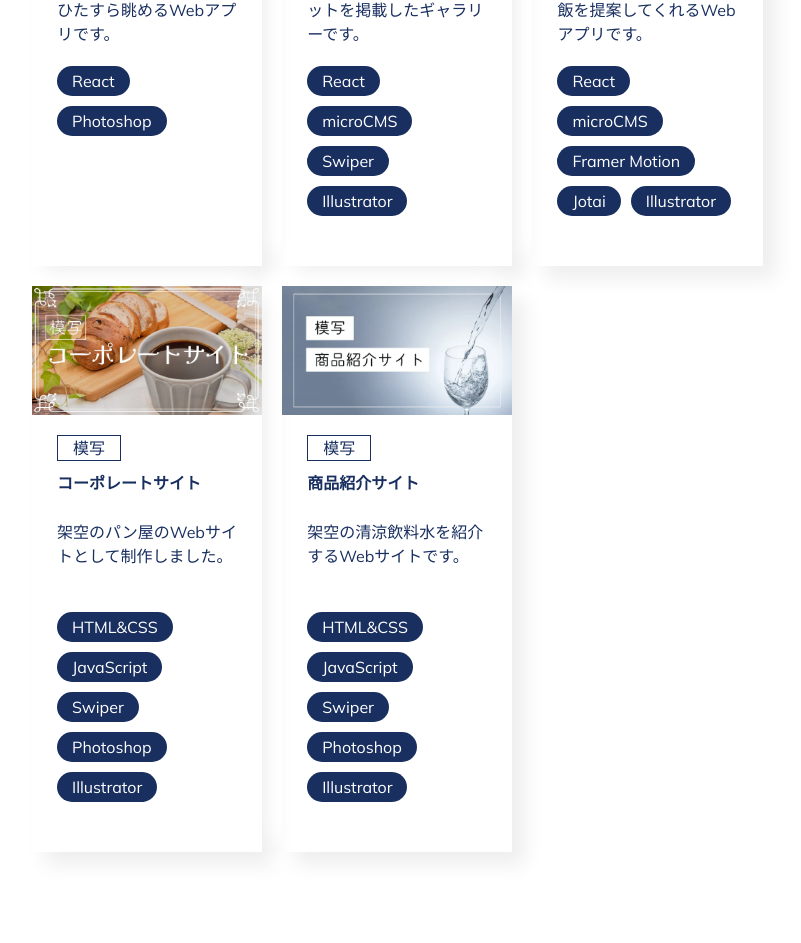
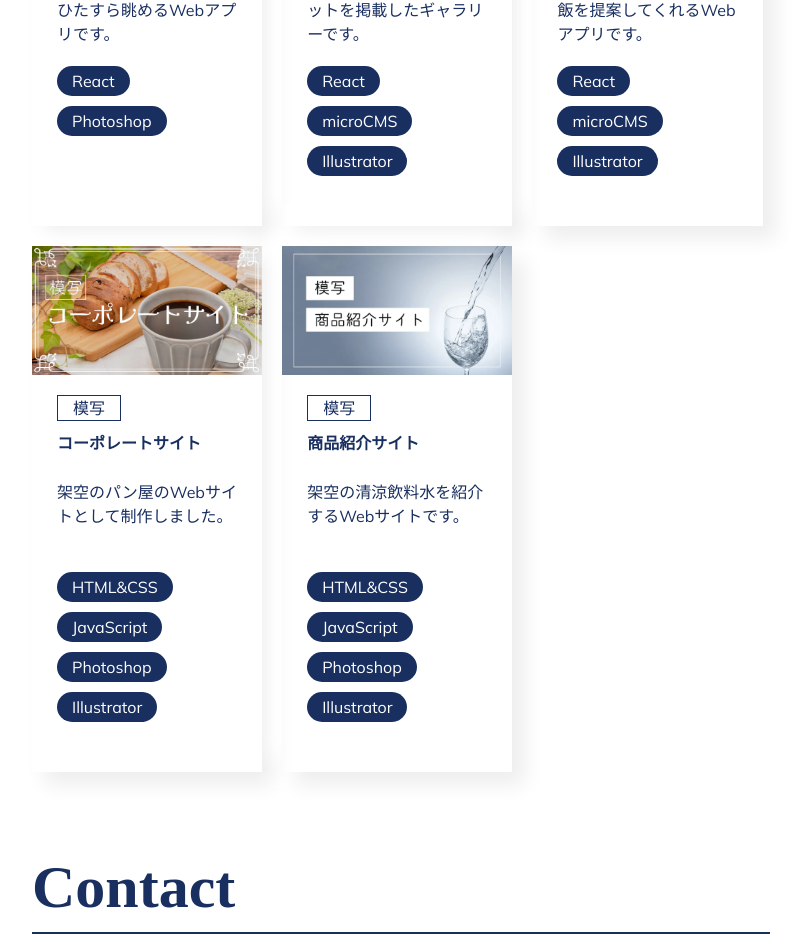
Before and after one commit to cannnny/portfolio, a React (Create React App) app: page / in a window 1280 px wide. Shown: the part 2451-3394 px from the top of the page, without its empty margins (239-1040 px from the left). Built offline with nearby package versions, Linux system fonts and the light colour scheme; a web font is replaced by a local one.

Commit message:
フッター｜文言調整

```diff
--- a/src/worksData.js
+++ b/src/worksData.js
@@ -37,7 +37,7 @@ export const worksData = [
     url: "https://canipture.vercel.app/",
     img: "thumb-ca.webp",
     category: "開発",
-    tag: ["React", "microCMS", "Swiper", "Illustrator"],
+    tag: ["React", "microCMS", "Illustrator"],
     overview: "ゲームのスクリーンショットを掲載したギャラリーです。",
   },
   {
@@ -45,7 +45,7 @@ export const worksData = [
     url: "https://whats-for-dinner-etjbd6z2s-cannnny.vercel.app/",
     img: "thumb-wd.webp",
     category: "開発",
-    tag: ["React", "microCMS", "Framer Motion", "Jotai", "Illustrator"],
+    tag: ["React", "microCMS", "Illustrator"],
     overview: "気分に合わせて今日のご飯を提案してくれるWebアプリです。",
   },
   {
@@ -53,7 +53,7 @@ export const worksData = [
     url: "https://rp-bakery.vercel.app/",
     img: "thumb-rp.webp",
     category: "模写",
-    tag: ["HTML&CSS", "JavaScript", "Swiper", "Photoshop", "Illustrator"],
+    tag: ["HTML&CSS", "JavaScript", "Photoshop", "Illustrator"],
     overview: "架空のパン屋のWebサイトとして制作しました。",
   },
   {
@@ -61,7 +61,7 @@ export const worksData = [
     url: "https://rp-drink.vercel.app/",
     img: "thumb-rp2.webp",
     category: "模写",
-    tag: ["HTML&CSS", "JavaScript", "Swiper", "Photoshop", "Illustrator"],
+    tag: ["HTML&CSS", "JavaScript", "Photoshop", "Illustrator"],
     overview: "架空の清涼飲料水を紹介するWebサイトです。",
   },
 ];
```
